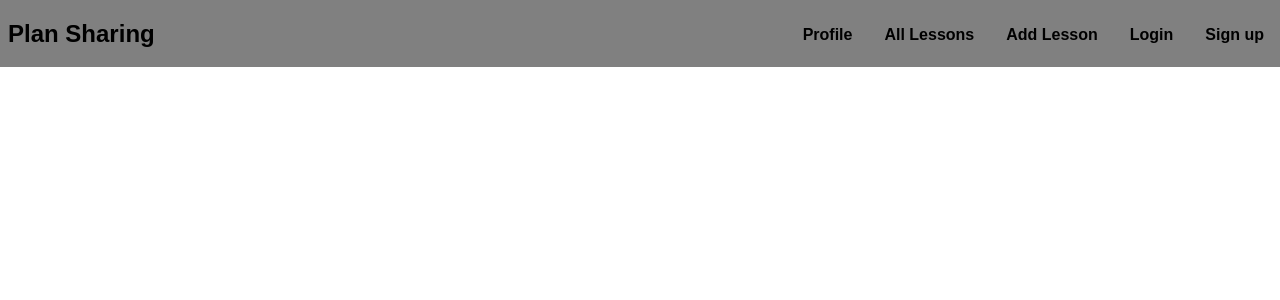
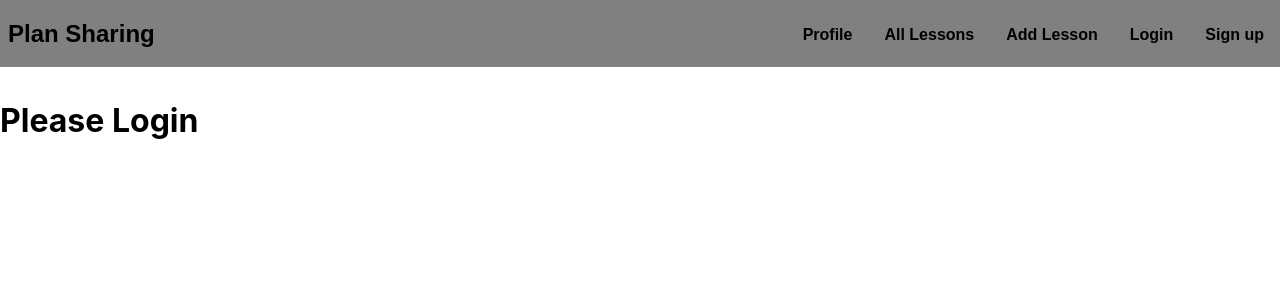
Before and after one commit to eric-klimowich/plan-sharing-frontend, a React (Create React App) app: page /lessons in a window 1280 px wide. Shown: the top 300 px of the page. Built offline with nearby package versions, Linux system fonts and the light colour scheme.

Commit message:
Created method for rendering lessons, added conditional rendering based on user login

```diff
--- a/src/LessonsContainer.js
+++ b/src/LessonsContainer.js
@@ -7,6 +7,18 @@ class LessonsContainer extends Component {
 
   state = {
     lessons: []
+  }
+
+  renderLessons = () => {
+    return (
+      <Fragment>
+        {this.state.lessons.map(lesson => {
+          return (
+            <Lesson key={lesson.id} title={lesson.title} content={lesson.content} />
+          )
+        })}
+      </Fragment>
+    )
   }
 
   componentDidMount() {
@@ -33,11 +45,7 @@ class LessonsContainer extends Component {
     console.log(this.props.user)
     return (
       <Fragment>
-        {this.state.lessons.map(lesson => {
-          return (
-            <Lesson key={lesson.id} title={lesson.title} content={lesson.content} />
-          )
-        })}
+        {this.props.user ? this.renderLessons() : <h1>Please Login</h1>}
       </Fragment>
     )
   }
```
